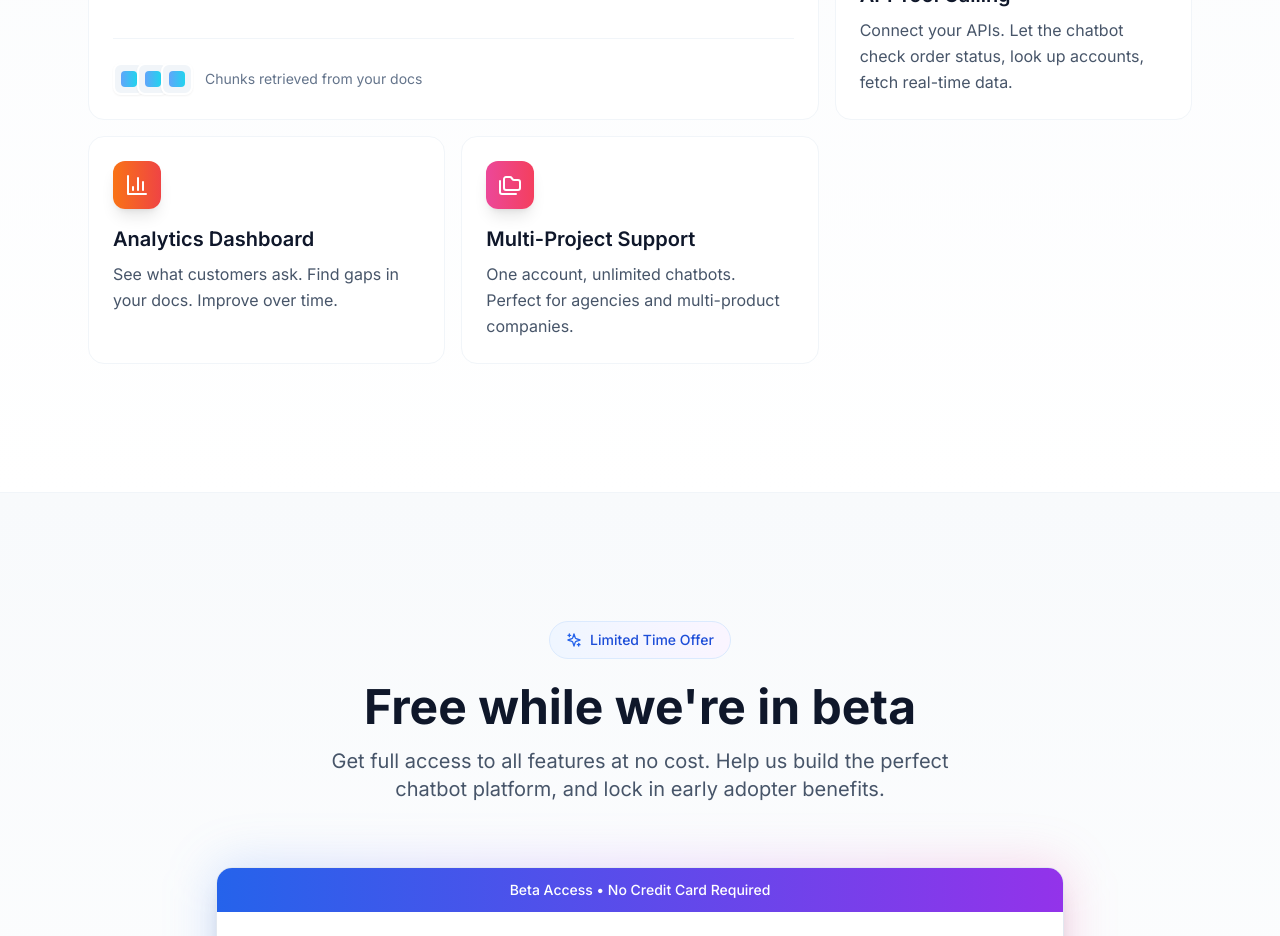
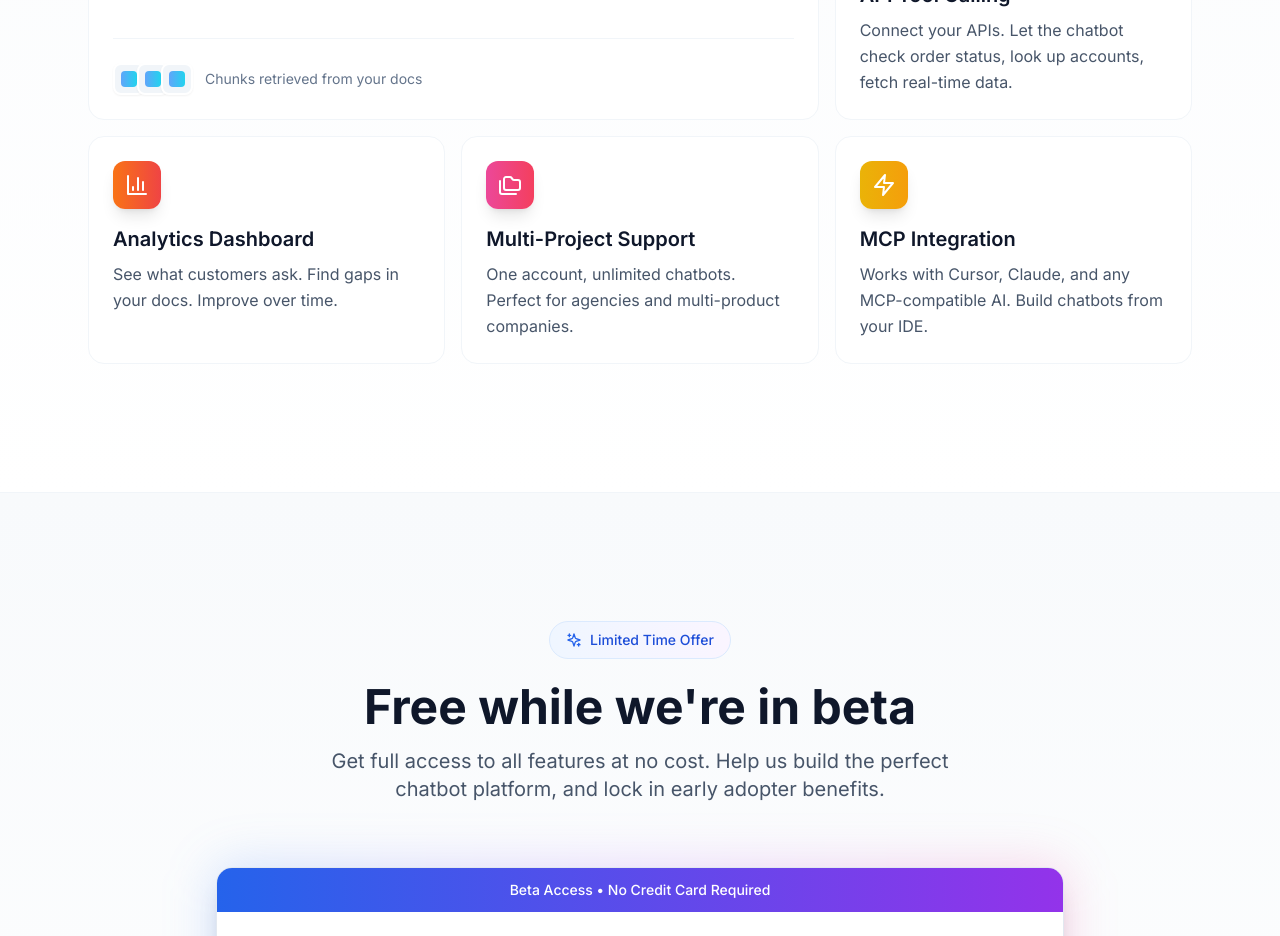
Before and after one commit to munam-tariq/cover, a Next.js app in the folder apps/web/: page / in a window 1280 px wide. Shown: the part 3420-4356 px from the top of the page. Built offline with nearby package versions, Linux system fonts and the light colour scheme.

Commit message:
logo and landing page fix

```diff
--- a/apps/web/app/(marketing)/components/features-bento.tsx
+++ b/apps/web/app/(marketing)/components/features-bento.tsx
@@ -1,7 +1,7 @@
 "use client";
 
 import { motion } from "framer-motion";
-import { Brain, Mail, BarChart3, Folders, Plug } from "lucide-react";
+import { Brain, Mail, BarChart3, Folders, Plug, Zap } from "lucide-react";
 
 const features = [
   {
@@ -48,6 +48,15 @@ const features = [
     className: "md:col-span-1",
     gradient: "from-pink-500/10 via-pink-500/5 to-transparent",
     iconGradient: "from-pink-500 to-rose-500",
+  },
+  {
+    title: "MCP Integration",
+    description:
+      "Works with Cursor, Claude, and any MCP-compatible AI. Build chatbots from your IDE.",
+    icon: Zap,
+    className: "md:col-span-1",
+    gradient: "from-yellow-500/10 via-yellow-500/5 to-transparent",
+    iconGradient: "from-yellow-500 to-amber-500",
   },
 ];
 
--- a/apps/web/app/layout.tsx
+++ b/apps/web/app/layout.tsx
@@ -148,9 +148,8 @@ export default function RootLayout({
   return (
     <html lang="en" className="scroll-smooth">
       <head>
-        <link rel="icon" href="/favicon.ico" sizes="any" />
-        <link rel="icon" href="/icon.svg" type="image/svg+xml" />
-        <link rel="apple-touch-icon" href="/apple-touch-icon.png" />
+        <link rel="icon" href="/logo.png" type="image/png" />
+        <link rel="apple-touch-icon" href="/logo.png" />
         <link rel="manifest" href="/manifest.json" />
         {/* Google Analytics */}
         <Script
```
Also changed, not shown: apps/web/public/logo.png (added).
